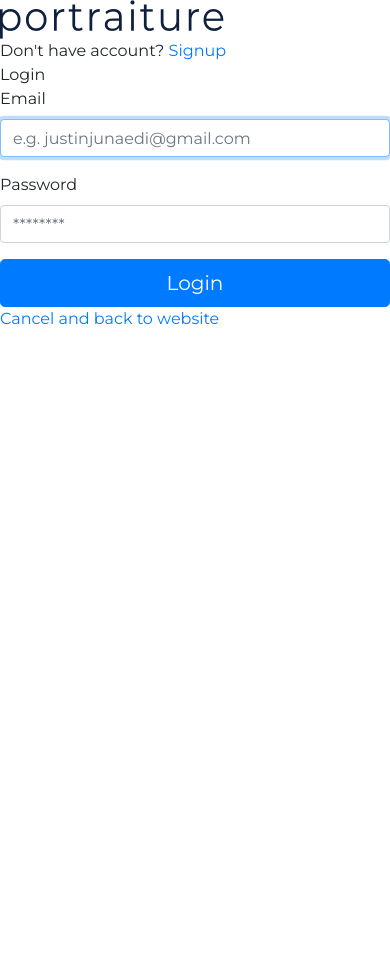
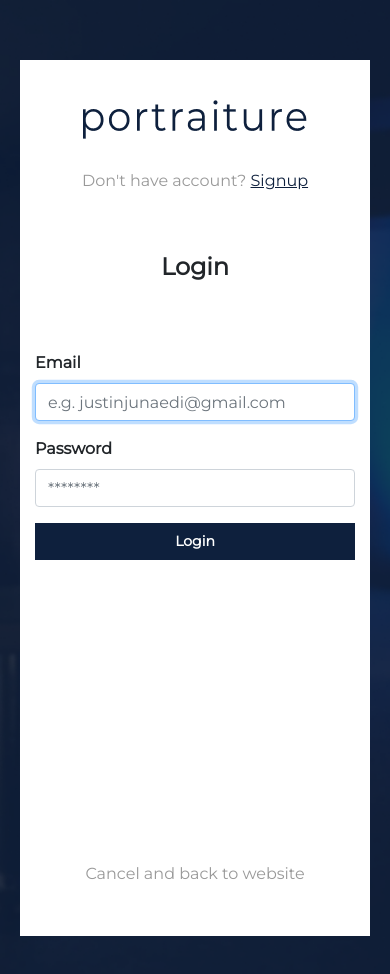
Before and after one commit to mikedanzon/portraiture-project, a React (Create React App) app: page /login in a window 390 px wide. Shown: the top 974 px of the page. Before the commit the page ends 844 px from the top, so only its background shows below. Built offline with nearby package versions, Linux system fonts and the light colour scheme.

Commit message:
update responsive css login and register

```diff
--- a/src/assets/styles/_loginRegister.scss
+++ b/src/assets/styles/_loginRegister.scss
@@ -1,16 +1,15 @@
 .port-background {
-  @media only screen and (min-device-width: 320px) and (max-device-width: 480px) {
+  @media (max-width: 715px) {
     background: url(../img/background-user.png) no-repeat center center fixed;
     -webkit-background-size: cover;
     -moz-background-size: cover;
     -o-background-size: cover;
     background-size: cover;
-    height: 100%;
-    padding: 30px 20px 50px 20px;
+    min-height: 100vh;
+    padding: 60px 20px 60px 20px;
     .port-main {
-      * {
-        background: $color-white;
-      }
+      background: $color-white;
+      min-height: calc(100vh - 120px); // (padding top + bot) / 2
       .port-main-header {
         padding-top: 40px;
         padding-left: 60px;
@@ -59,7 +58,7 @@
       }
       .port-main-footer-login {
         text-align: center;
-        padding-top: 240px;
+        padding-top: 242px;
         padding-bottom: 50px;
         a {
           text-decoration: none;
@@ -69,23 +68,21 @@
     }
   }
 
-  @media all and (min-width: 480px) {
+  @media all and (min-width: 715px) {
     background: url(../img/background-user.png) no-repeat center center fixed;
     -webkit-background-size: cover;
     -moz-background-size: cover;
     -o-background-size: cover;
     background-size: cover;
-    height: 100%;
-    padding: 130px 60px 150px 60px;
+    min-height: 100vh;
+    padding: 60px;
     .port-main {
-      * {
-        background: $color-white;
-      }
+      background: $color-white;
+      min-height: calc(100vh - 120px);
       .port-main-header {
         padding-top: 40px;
         padding-left: 60px;
         padding-right: 60px;
-        height: 100%;
         display: flex;
         justify-content: space-between;
         align-items: center;
@@ -130,7 +127,7 @@
       }
       .port-main-footer-login {
         text-align: center;
-        padding-top: 240px;
+        padding-top: 242px;
         padding-bottom: 50px;
         a {
           text-decoration: none;
```
